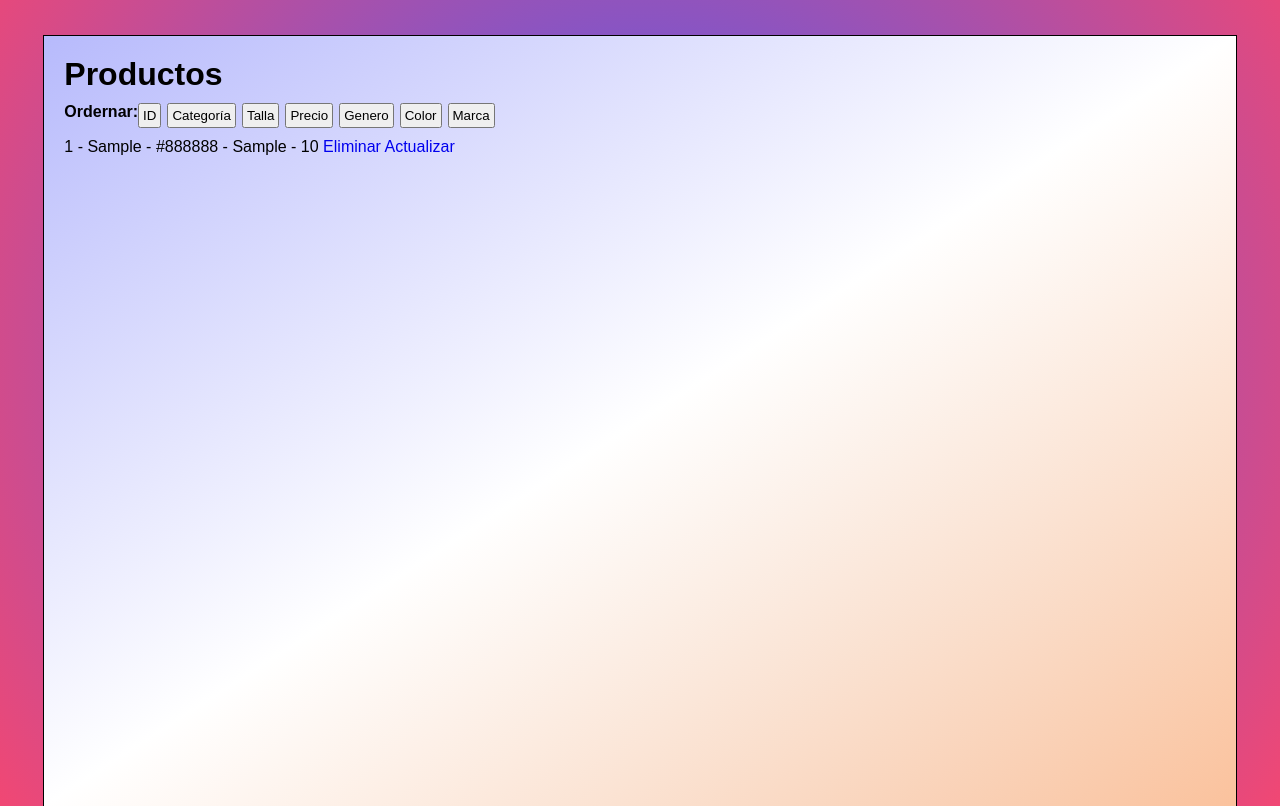
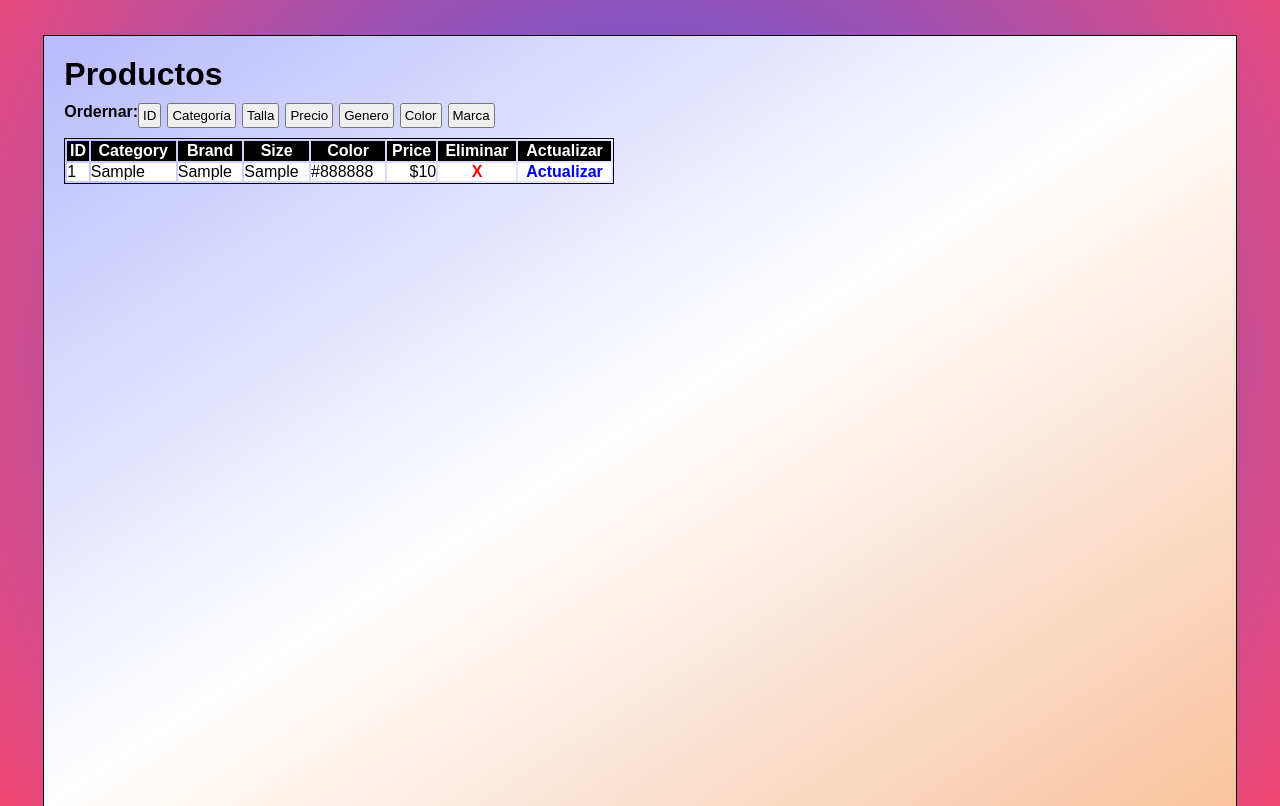
Before and after one commit to DAguirreAlvarez/reusaProject, a Django app: page /productos in a window 1280 px wide. Shown: the part 177-983 px from the top of the page. Run offline with Django 3.2, Linux system fonts and the light colour scheme; tables that the repository leaves empty hold one stand-in row (values such as "Sample post"); some web fonts are replaced.

Commit message:
Tarjetas se muestran correctamente, listar productos ahora es una tabla

```diff
--- a/reusaMain/reusaApp/templates/clothing.html
+++ b/reusaMain/reusaApp/templates/clothing.html
@@ -3,18 +3,20 @@
 {% block content %}
 {% load static %}
 <h1>Catálogo</h1>
+<div id="cards">
     {% for product in productos %}
     <div id="card">
         {% if product.image != 'null' and product.image.url|length >= 1  %}
             <img src="{{product.image.url}}" id="imgCard"/>
         {% endif %}
-
         <div id="textCard">
             <h4>{{product.category}}</h4>
             <p>{{product.brand}}</p>
             <p>{{product.sex}}</p>
-        <h4>${{product.price}}</h4>
+            <p>{{product.size}}</p>
+            <h4>$ {{product.price}}</h4>
         </div>
     </div>
     {% endfor %}
+</div>
 {% endblock content %}
--- a/reusaMain/reusaApp/templates/listProducts.html
+++ b/reusaMain/reusaApp/templates/listProducts.html
@@ -18,9 +18,36 @@
     <li><a href="{% url 'Ordernar' order='brand' %}" ><button>Marca</button></a>
     </li>
 </ul>
+{% comment %} {% for producto in productos %}
+    <p>{{producto}} <a href="{% url 'Eliminar' id=producto.id %}">Eliminar </a><a href="{% url 'selectForm' id=producto.id %}">Actualizar</a></p>
+{% endfor %} {% endcomment %}
+
+<table style= "border: 1px solid black; width:550px">
+    <tr>
+        <th style= "border: 1px solid black; background-color: black; color: white;">ID</th>
+        <th style= "border: 1px solid black; background-color: black; color: white;">Category</th>
+        <th style= "border: 1px solid black; background-color: black; color: white;">Brand</th>
+        <th style= "border: 1px solid black; background-color: black; color: white;">Size</th>
+        <th style= "border: 1px solid black; background-color: black; color: white;">Color</th>
+        <th style= "border: 1px solid black; background-color: black; color: white;">Price</th>
+        <th style= "border: 1px solid black; background-color: black; color: white;">Eliminar</th>
+        <th style= "border: 1px solid black; background-color: black; color: white;">Actualizar</th>
+    </tr>
 {% for producto in productos %}
-    <p>{{producto}} <a href="{% url 'Eliminar' id=producto.id %}">Eliminar </a><a href="{% url 'selectForm' id=producto.id %}">Actualizar</a></p>
-
-{% endfor %}
-
+    <tr style="background-color:white;">
+        <td>{{producto.id}}</td>
+        <td>{{producto.category}}</td>
+        <td>{{producto.brand}}</td>
+        <td>{{producto.size}}</td>
+        <td>{{producto.color}}</td>
+        <td style="direction:rtl">${{producto.price}}</td>
+        <td style="font-weight: bold; text-align:center;">
+            <a href="{% url "Eliminar" id=producto.id %}" style="color:red; ">X</a>
+        </td>
+        <td style="font-weight: bold; text-align:center;">
+            <a href="{% url 'selectForm' id=producto.id %}">Actualizar</a>
+        </td>
+    </tr>
+{% endfor%}
+</table>
 {% endblock content %}
```
Also changed, not shown: reusaMain/reusaApp/static/css/style.css (+20 -6 lines), reusaMain/media/products/dc-blanca-hombre.jpg (added), reusaMain/media/products/dc-negra-hombre.jpg (added). Lines whose indentation alone changed are shown as unchanged.
